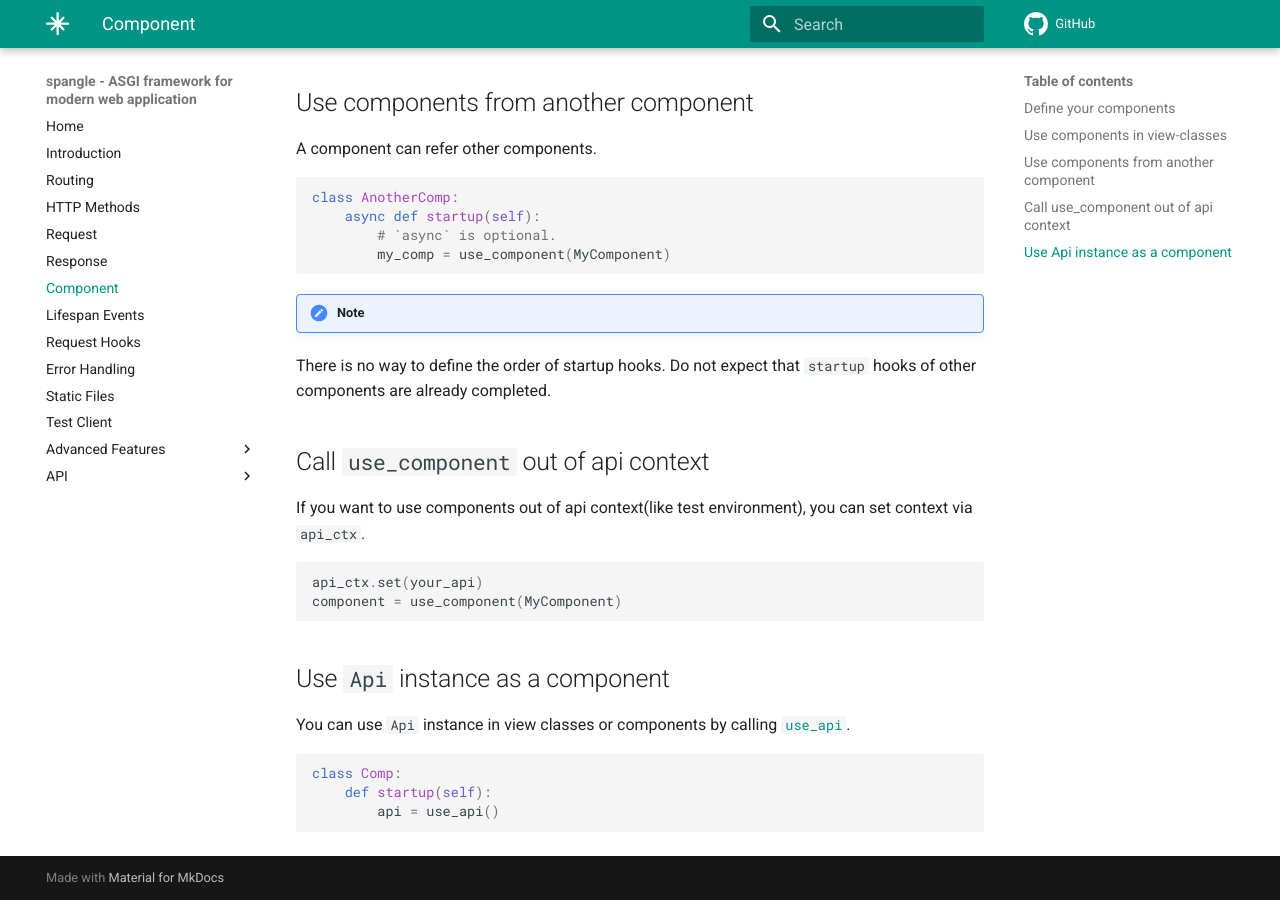
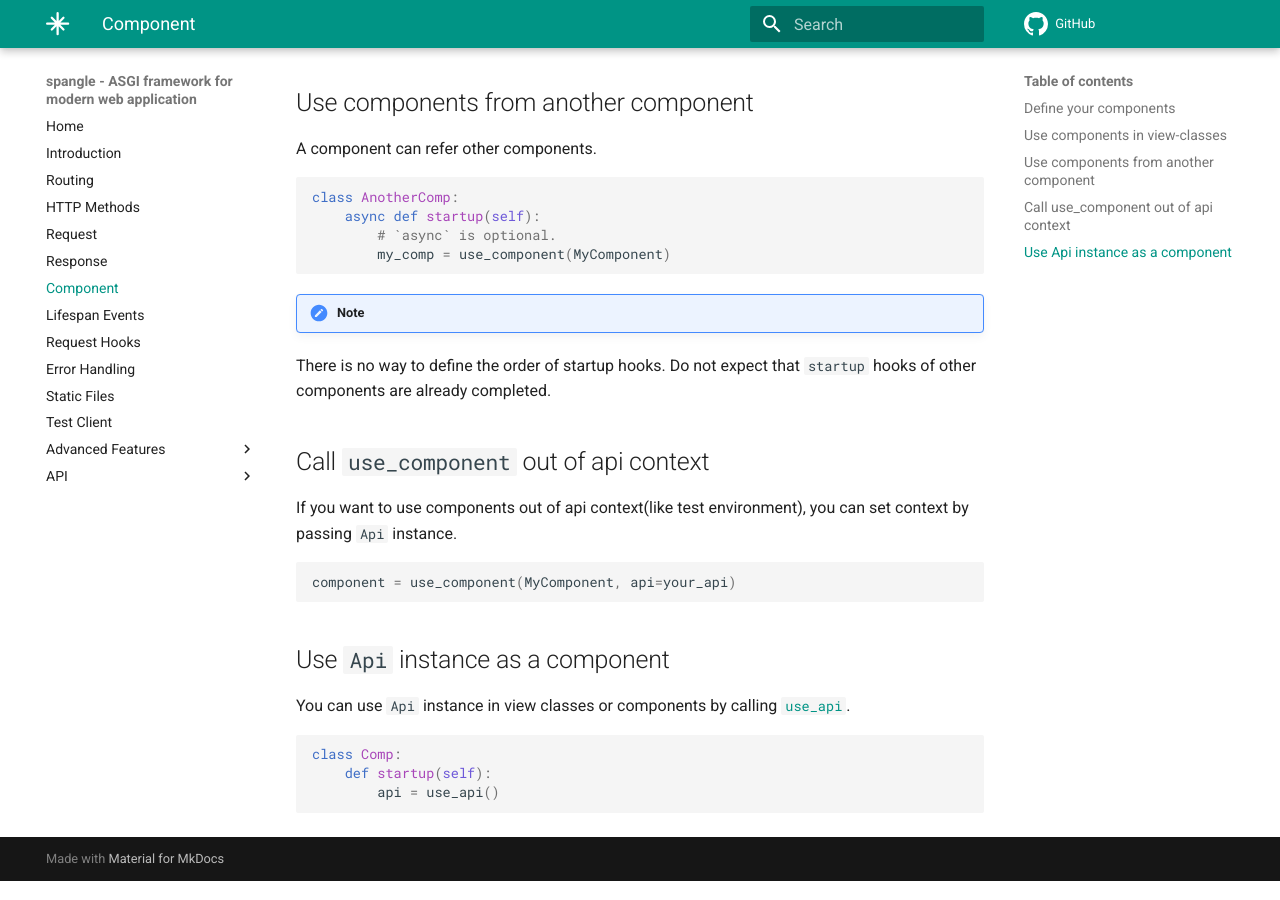
Before and after one commit to tkamenoko/spangle, an MkDocs documentation site: the page built from markdown/component.md, in a window 1280 px wide and 900 px high, scrolled down 896 px. Built offline with MkDocs 1.6.1 and Material for MkDocs 9.7.7, drawn with Linux system fonts in a browser that asks for light colours; comment, search, counter and statistics services are not loaded.

Commit message:
fix: docs

````diff
--- a/markdown/component.md
+++ b/markdown/component.md
@@ -55,11 +55,10 @@ There is no way to define the order of startup hooks. Do not expect that `startu
 
 ## Call `use_component` out of api context
 
-If you want to use components out of api context(like test environment), you can set context via `api_ctx`.
+If you want to use components out of api context(like test environment), you can set context by passing `Api` instance.
 
 ```python
-api_ctx.set(your_api)
-component = use_component(MyComponent)
+component = use_component(MyComponent, api=your_api)
 ```
 
 ## Use `Api` instance as a component
````
Also changed, not shown: other parts of markdown/component.md (+1 -1 lines).
